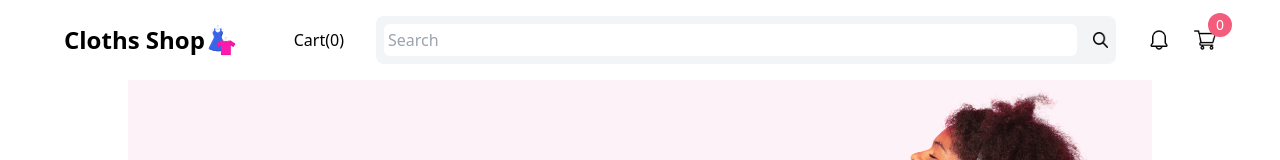
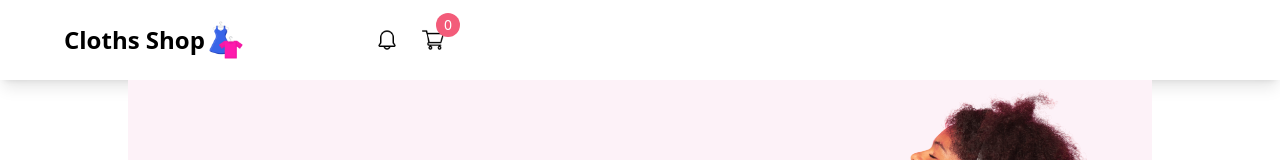
Before and after one commit to deimosdev343/clothes-shop, a Next.js app: page /list in a window 1280 px wide. Shown: the top 160 px of the page. Built offline with nearby package versions, Linux system fonts and the light colour scheme; no server answers.

Commit message:
navbar fix mess

```diff
--- a/src/components/Navbar.tsx
+++ b/src/components/Navbar.tsx
@@ -21,7 +21,7 @@ const Navbar = () => {
   }
   const currAmount = getCartAmount();
   return (
-    <div className='h-20 px-4 lg:px-16 xl:32 2xl:px-64 relative '>
+    <div className='h-20 px-4 lg:px-16 xl:32 2xl:px-64 relative  shadow-lg border-gray-200 '>
       <div className='flex items-center justify-between md:hidden'>
         <Link href='/'>
           <div className='text-2xl font-extrabold'>Cloths Shop</div>
@@ -38,14 +38,11 @@ const Navbar = () => {
               className='w-[15%] h-[15%]'
             />
           </Link>
-          <div className='hidden xl:flex gap-4 items-start w-[50%]'>
-            {<Link href="/">
-              <p>Cart({currAmount})</p>
-            </Link>}
-          </div>
+
         </div>
         <div className='w-full flex items-center justify-between gap-8 '>
-          <Searchbar/>
+          {/* <Searchbar/> */}
+          {/* Search bar at the top kinda makes no sense actually */}
           <NavIcons/>
         </div>
       </div>
--- a/src/components/Slider.tsx
+++ b/src/components/Slider.tsx
@@ -10,7 +10,7 @@ const slides = [
     description: "Sale! Up to 50% off!",
       img:"https://i.imgur.com/1uMluMJ.png",
     url:"/",
-    bg:"bg-gradiant-to-r from-yellow-50 to-pink-50"
+    bg:"bg-gradient-to-r from-yellow-50 to-pink-50"
   },
   {
     id:2,
@@ -18,14 +18,14 @@ const slides = [
     description: "Sale! Up to 50% off!",
     img:"https://i.imgur.com/1uMluMJ.png",
     url:"/",
-    bg:"bg-gradiant-to-r from-pink-50 to-blue-50"
+    bg:"bg-gradient-to-r from-pink-50 to-blue-50"
   },
   {
     id:3,
     title:"Spring Sale Collection",
     img:"https://i.imgur.com/1uMluMJ.png",
     url:"/",
-    bg:"bg-gradiant-to-r from-blue-50 to-yellow-50"
+    bg:"bg-gradient-to-r  from-blue-50 to-yellow-50"
   }
 ];
 
```
